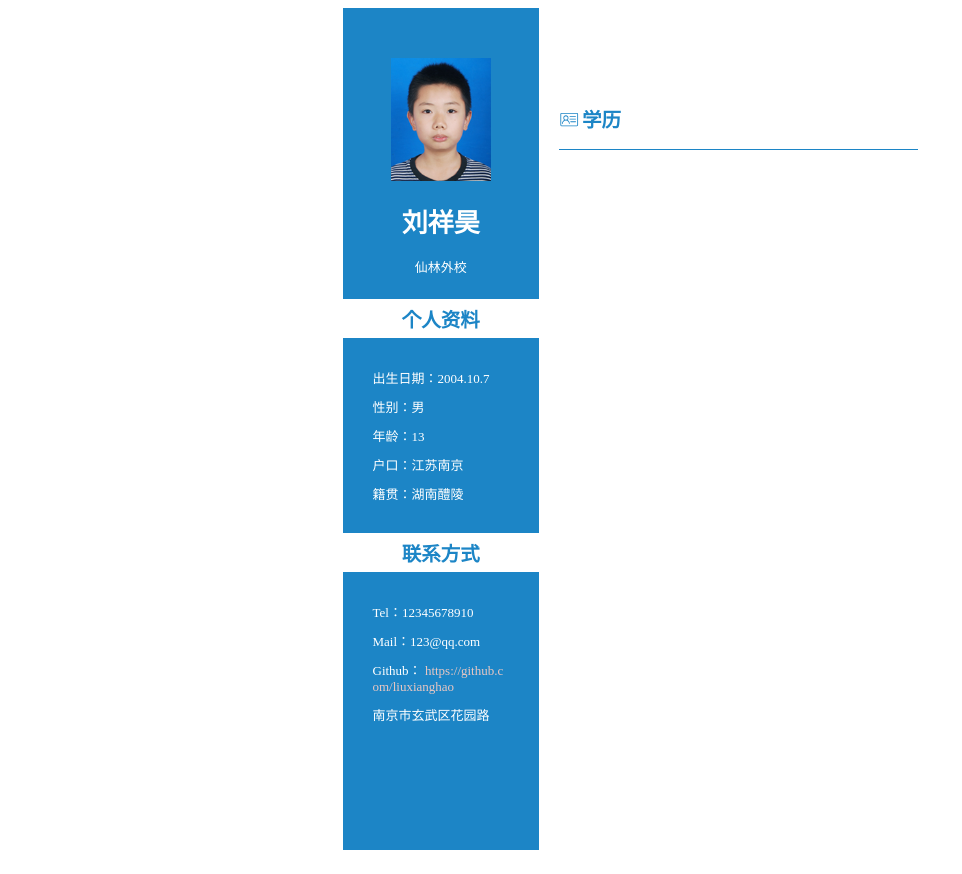
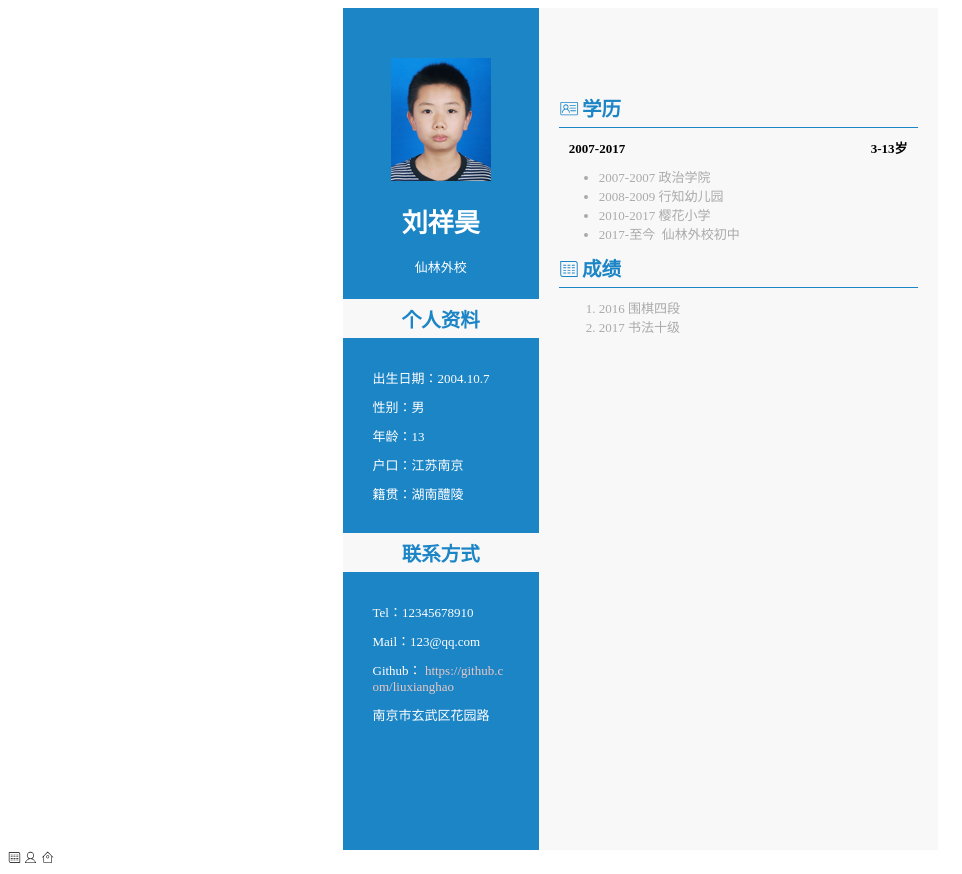
Before and after one commit to liuxianghao/liuxianghao.github.io, a plain HTML site: page index.html in a window 1280 px wide. Shown: the whole page, without its empty margins (0-962 px from the left). Drawn offline with Linux system fonts and the light colour scheme.

Commit message:
学历，成绩

```diff
--- a/css/style.css
+++ b/css/style.css
@@ -1,71 +1,120 @@
-html,body{
+html,
+body {
 	font-size: 13px;
 }
+ul, h2, ol  {
+	margin: 0;
+}
+.clearfix:after,
+.clearfix:before{
+	content: ' ';
+	display: table;
+}
+.clearfix:after{
+	clear: both;
+}
 .icon {
-   width: 1em; height: 1em;
-   vertical-align: -0.15em;
-   fill: currentColor;
-   overflow: hidden;
+	width: 1em;
+	height: 1em;
+	vertical-align: -0.15em;
+	fill: currentColor;
+	overflow: hidden;
 }
-.resume{
-	margin:0 auto;
-/*	border:1px solid rgb(200,200,200); */
+
+.resume {
+	margin: 0 auto;
+	/*	border:1px solid rgb(200,200,200); */
 	width: 595px;
 	height: 842px;
 }
-.resume-left{
+
+.resume-left {
 	float: left;
-	width:33%;
-	height:100%;
-	background-color:#1c85c6;
+	width: 33%;
+	height: 100%;
+	background-color: #1c85c6;
 }
-.resume-right{
+
+.resume-right {
 	float: right;
-	width:67%;
+	width: 67%;
 	height: 100%;
 	padding: 80px 20px;
-    box-sizing: border-box;
+	box-sizing: border-box;
+	background-color: #f8f8f8;
 }
-.resume-right .box{
+
+.resume-right .box h2{
+	margin: 5px 0;
 }
-.resume-head{
-	text-align:center;
-	color:#fff;
+
+.resume-head {
+	text-align: center;
+	color: #fff;
 	padding: 50px 0 10px 0;
 }
-.resume-head>img{
+
+.resume-head>img {
 	width: 100px;
 }
-.resume-left>h2{
-	text-align:center;
-	color:#1c85c6;
+
+.resume-left>h2 {
+	text-align: center;
+	color: #1c85c6;
 	padding: 5px 0;
-	background-color:#fff;
+	background-color: #f8f8f8;
 	margin: 0;
 }
-.resume-content{
+
+.resume-content {
 	padding: 20px;
-	color:#FFFFFF;
+	color: #FFFFFF;
 }
-.resume-content > p{
+
+.resume-content > p {
 	margin: 10px;
-	word-break:break-all;
+	word-break: break-all;
 }
-.resume-content > p > a{
-	color:#e8c7c3;
+
+.resume-content > p > a {
+	color: #e8c7c3;
 	text-decoration: none;
 }
-.resume-content > p > a:hover{
-	text-decoration:underline;
 
+.resume-content > p > a:hover {
+	text-decoration: underline;
 }
-.box > .head{
+
+.box > .head {
 	color: #1C85C6;
 	border-bottom: 1px solid #1C85C6;
 }
-.box > .head > h2{
-	display:inline-block;
+
+.box > .head > h2 {
+	display: inline-block;
 }
-.box > .head > .icon{
-	font-size:20px;
+
+.box > .head > .icon {
+	font-size: 20px;
 }
+
+.content-head > span {
+	display: inline-block;
+	width: 50%;
+	box-sizing: border-box;
+	padding: 10px;
+
+}
+
+.content-head > span:last-child {
+	text-align: right;
+}
+.info-list {
+	margin-bottom: 5px;
+}
+ol.info-list{
+	margin-top: 10px;
+}
+.info-list > li {
+	color: #aaa;
+}
--- a/index.html
+++ b/index.html
@@ -8,7 +8,7 @@
 </head>
 <body>
 	<!-- This is a comment -->
-	<div class="resume">
+	<div class="resume clearfix">
 		<!--
         	作者：1065506483@qq.com
         	时间：2017-11-16
@@ -51,6 +51,25 @@
 					</svg>
 					<h2>学历</h2>
 				</div>
+				<strong class="content-head">
+					<span>2007-2017</span><span>3-13岁</span>
+				</strong>
+				<ul class="info-list">
+					<li>2007-2007 政治学院</li>
+					<li>2008-2009 行知幼儿园</li>
+					<li>2010-2017 樱花小学</li>
+					<li>2017-至今&nbsp;&nbsp;仙林外校初中</li>
+				</ul>
+				<div class="head">
+					<svg class="icon" aria-hidden="true">
+				        <use xlink:href="#icon-text"></use>
+				    </svg>
+					<h2>成绩</h2>
+				</div>
+				<ol class="info-list">
+					<li>2016 围棋四段</li>
+					<li>2017 书法十级</li>
+				</ol>
 			</div>
 		</div>
 	</div>
@@ -58,5 +77,14 @@
 	<script src="js/iconfont.js" ></script>
 	<script type="text/javascript">
 	</script>
+	<svg class="icon" aria-hidden="true">
+	  <use xlink:href="#icon-text"></use>
+	</svg>
+	<svg class="icon" aria-hidden="true">
+	  <use xlink:href="#icon-account"></use>
+	</svg>
+	<svg class="icon" aria-hidden="true">
+	  <use xlink:href="#icon-wxbzhuye"></use>
+	</svg>
 </body>
 </html>
```
